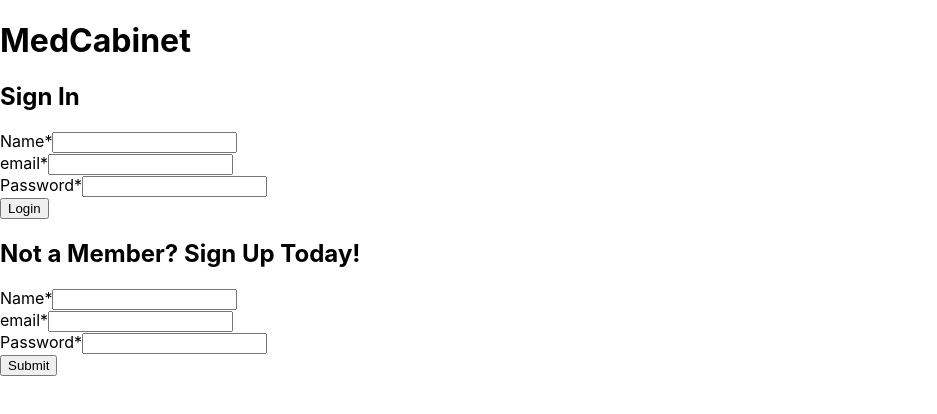
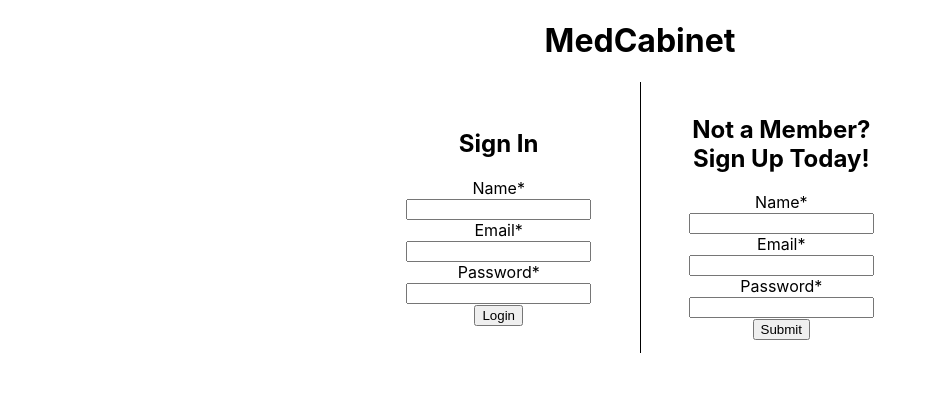
Before and after one commit to BW-FT-04-24-2020/FE, a React (Create React App) app in the folder med-cabinet/: page / in a window 1280 px wide. Shown: the top 414 px of the page, without its empty margins (0-937 px from the left). Built offline with nearby package versions, Linux system fonts and the light colour scheme.

Commit message:
implimemnted some basic styleing

```diff
--- a/med-cabinet/src/App.css
+++ b/med-cabinet/src/App.css
@@ -1,38 +1,4 @@
 .App {
   text-align: center;
+
 }
-
-.App-logo {
-  height: 40vmin;
-  pointer-events: none;
-}
-
-@media (prefers-reduced-motion: no-preference) {
-  .App-logo {
-    animation: App-logo-spin infinite 20s linear;
-  }
-}
-
-.App-header {
-  background-color: #282c34;
-  min-height: 100vh;
-  display: flex;
-  flex-direction: column;
-  align-items: center;
-  justify-content: center;
-  font-size: calc(10px + 2vmin);
-  color: white;
-}
-
-.App-link {
-  color: #61dafb;
-}
-
-@keyframes App-logo-spin {
-  from {
-    transform: rotate(0deg);
-  }
-  to {
-    transform: rotate(360deg);
-  }
-}
--- a/med-cabinet/src/App.js
+++ b/med-cabinet/src/App.js
@@ -1,17 +1,21 @@
 import React from 'react';
 import './App.css';
+import './Login.css'
 
-import {BrowserRouter as Route, Switch} from 'react-router-dom'
+import { BrowserRouter as Route, Switch } from 'react-router-dom'
 import Login from './components/Login'
 
 
 function App() {
   return (
-    <Switch>
-      <Route exact path= "/">
-        <Login/>
-      </Route>
-    </Switch>
+    <div className='App'>
+      <Switch>
+        <Route exact path="/">
+          <Login />
+        </Route>
+      </Switch>
+    </div>
+
 
 
 
--- /dev/null
+++ b/med-cabinet/src/Login.css
@@ -0,0 +1,23 @@
+.credDiv{
+    display: flex;
+    justify-content: center;
+
+  }
+
+  .login{
+    display: flex;
+    flex-direction: column;
+    justify-content: center;
+    width: 20%;
+
+    padding: 1%;
+  }
+
+  .sign{
+    border-left:1px solid black ;
+    display: flex;
+    flex-direction: column;
+    justify-content: center;
+    width: 20%;
+    padding: 1%;
+  }
--- a/med-cabinet/src/components/Login.js
+++ b/med-cabinet/src/components/Login.js
@@ -1,23 +1,28 @@
 import React, { useState } from 'react'
-import { useHistory} from "react-router-dom"
+import { useHistory } from "react-router-dom"
 import { authenticAxios } from '../utils/authenticAxios';
 
 const Login = () => {
 
+    //login state
     const [user, setUser] = useState({
         name: '',
         email: '',
         password: '',
     })
 
+    //sign up state
     const [newUser, setNewUser] = useState({
         name: '',
         email: '',
         password: '',
 
     })
+
     const { push } = useHistory();
 
+
+    //handle changes on login form
     const handleChange = event => {
         event.persist()
         setUser({
@@ -30,7 +35,8 @@ const Login = () => {
 
     }
 
-    const handleSignChange = event =>{
+    //handles changes on sign up form
+    const handleSignChange = event => {
         event.persist()
         setNewUser({
 
@@ -40,6 +46,7 @@ const Login = () => {
         })
     }
 
+    //handles login request
     const handleLogin = event => {
         event.preventDefault();
         authenticAxios()
@@ -51,12 +58,14 @@ const Login = () => {
             .catch(err => console.log('Login Error:', err))
     }
 
+    //handles sign up request
     const handleSignUp = event => {
         event.preventDefault();
         authenticAxios()
             .post('/', newUser)
             .then(res => {
                 console.log(res)
+                alert('Sign Up Sucsessful!')
                 push('/')
             })
             .catch(err => console.log('Sign Up Error:', err))
@@ -65,11 +74,14 @@ const Login = () => {
     return (
         <>
             <h1>MedCabinet</h1>
+            <div className='credDiv'>
 
-            <div className= 'login'>
+
+                <div className='login'>
                     <h2>Sign In</h2>
                     <form onSubmit={handleLogin}>
                         <label htmlFor='name' name='name' >Name*</label>
+                        <br />
                         <input
                             type='text'
                             name='name'
@@ -77,31 +89,33 @@ const Login = () => {
                             onChange={handleChange}
                         />
                         <br />
-                <label htmlFor='email' name='email' >email*</label>
+                        <label htmlFor='email' name='email' >Email*</label>
+                        <br />
                         <input
                             type='text'
                             name='email'
                             value={user.email}
                             onChange={handleChange}
                         />
-                <br/>
+                        <br />
                         <label htmlFor='password' name='password' >Password*</label>
-
+                        <br />
                         <input
                             type='password'
                             name='password'
                             value={user.password}
                             onChange={handleChange}
                         />
-                <br/>
+                        <br />
                         <button>Login</button>
 
                     </form>
                 </div>
-            <div classname= 'sign'>
-                <h2>Not a Member? Sign Up Today!</h2>
+                <div className='sign'>
+                    <h2>Not a Member? <br/> Sign Up Today!</h2>
                     <form onSubmit={handleSignUp}>
                         <label htmlFor='name' name='name' >Name*</label>
+                        <br />
                         <input
                             type='text'
                             name='name'
@@ -109,15 +123,17 @@ const Login = () => {
                             onChange={handleSignChange}
                         />
                         <br />
-                <label htmlFor='email' name='email' >email*</label>
+                        <label htmlFor='email' name='email' >Email*</label>
+                        <br />
                         <input
                             type='text'
                             name='email'
                             value={newUser.email}
                             onChange={handleSignChange}
                         />
-                <br/>
+                        <br />
                         <label htmlFor='password' name='password' >Password*</label>
+                        <br />
 
                         <input
                             type='password'
@@ -125,9 +141,10 @@ const Login = () => {
                             value={newUser.password}
                             onChange={handleSignChange}
                         />
-                <br/>
-                <button onClick= {() => {push('/')}}>Submit</button>
+                        <br />
+                        <button onClick={() => { push('/') }}>Submit</button>
                     </form>
+                </div>
             </div>
         </>
     )
--- a/med-cabinet/src/index.css
+++ b/med-cabinet/src/index.css
@@ -5,6 +5,7 @@ body {
     sans-serif;
   -webkit-font-smoothing: antialiased;
   -moz-osx-font-smoothing: grayscale;
+
 }
 
 code {
```
Lines whose indentation alone changed are shown as unchanged.
